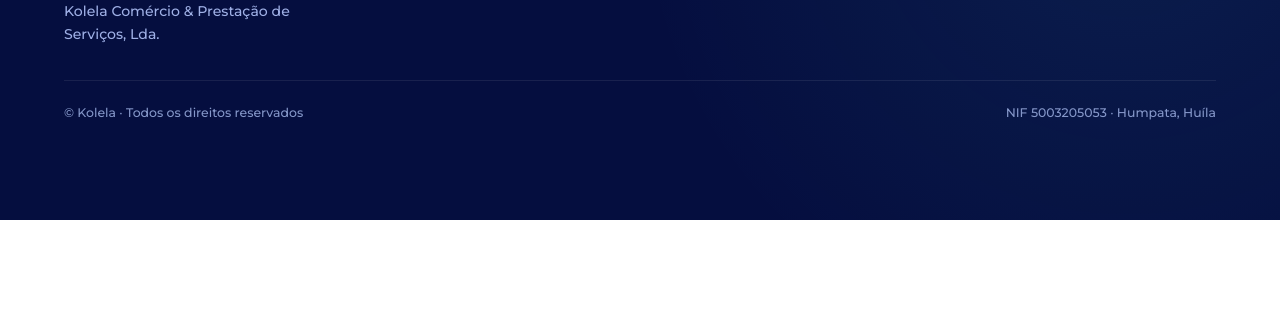
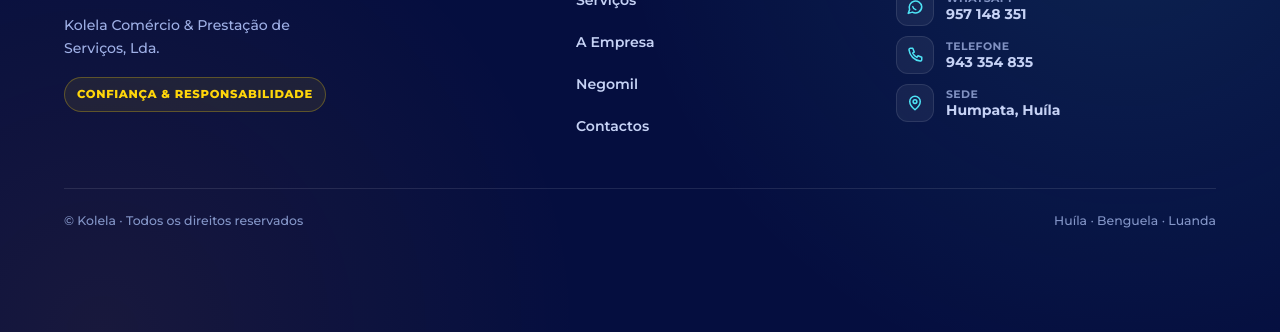
Before and after one commit to Armando98-crypto/Kolela, a plain HTML site: page index.html in a window 1280 px wide. Shown: the part 6958-7290 px from the top of the page. Before the commit the page ends 7178 px from the top, so only its background shows below. Drawn offline with Linux system fonts and the light colour scheme.

Commit message:
Melhora rodape e remove NIF
Rodape com navegacao, contactos diretos e localizacao; NIF removido do texto visivel e do JSON-LD.

```diff
--- a/css/style.css
+++ b/css/style.css
@@ -1867,41 +1867,58 @@ textarea[aria-invalid="true"] {
 }
 
 footer {
+  position: relative;
   background:
-    radial-gradient(circle at 88% 0%, rgba(77, 227, 245, 0.08), transparent 42%),
+    radial-gradient(circle at 88% 0%, rgba(77, 227, 245, 0.1), transparent 42%),
+    radial-gradient(circle at 8% 100%, rgba(247, 147, 30, 0.08), transparent 38%),
     var(--blue-night);
   color: #9fb0e6;
   font-size: 0.88rem;
-  padding: 54px 0 96px;
-}
-
-.footer-grid {
-  display: grid;
-  grid-template-columns: minmax(0, 1.2fr) minmax(0, 1fr) auto;
-  gap: 28px;
-  align-items: center;
-}
-
-.footer-brand p {
-  margin: 10px 0 0;
-  max-width: 30ch;
-}
-
-.footer-legal {
-  grid-column: 1 / -1;
-  display: flex;
-  flex-wrap: wrap;
-  justify-content: space-between;
-  gap: 6px 24px;
-  margin-top: 6px;
-  padding-top: 22px;
-  border-top: 1px solid rgba(255, 255, 255, 0.08);
-  font-size: 0.78rem;
-  color: #8496c8;
-}
-
-.footer-legal p {
-  margin: 0;
+  padding: 64px 0 100px;
+}
+
+footer::before {
+  content: "";
+  position: absolute;
+  inset: 0 0 auto;
+  height: 3px;
+  background: linear-gradient(90deg, var(--blue-primary), var(--cyan) 45%, var(--yellow));
+}
+
+.footer-main {
+  display: grid;
+  grid-template-columns: minmax(0, 1.4fr) minmax(0, 0.8fr) minmax(0, 1fr);
+  gap: clamp(28px, 5vw, 64px);
+  align-items: start;
+}
+
+.footer-company {
+  margin: 14px 0 0;
+  max-width: 28ch;
+  line-height: 1.6;
+}
+
+.footer-slogan {
+  display: inline-block;
+  margin: 18px 0 0;
+  padding: 7px 12px;
+  border-radius: var(--radius-pill);
+  border: 1px solid rgba(255, 214, 10, 0.28);
+  background: rgba(255, 214, 10, 0.08);
+  color: var(--yellow);
+  font-size: 0.72rem;
+  font-weight: 800;
+  letter-spacing: 0.06em;
+  text-transform: uppercase;
+}
+
+.footer-title {
+  margin: 6px 0 14px;
+  color: var(--white);
+  font-size: 0.76rem;
+  font-weight: 800;
+  letter-spacing: 0.1em;
+  text-transform: uppercase;
 }
 
 .fl {
@@ -1924,26 +1941,100 @@ footer {
 
 .footer-nav {
   display: flex;
-  flex-wrap: wrap;
-  gap: 16px 22px;
+  flex-direction: column;
+  align-items: flex-start;
+  gap: 2px;
 }
 
 .footer-nav a {
+  position: relative;
+  min-height: 40px;
+  display: inline-flex;
+  align-items: center;
+  padding: 0;
+  text-decoration: none;
+  color: #c6d2f5;
+  font-weight: 600;
+  transition: color 0.2s ease, padding-left 0.2s var(--ease);
+}
+
+.footer-nav a::before {
+  content: "";
+  position: absolute;
+  left: 0;
+  top: 50%;
+  width: 0;
+  height: 2px;
+  border-radius: 2px;
+  background: var(--yellow);
+  transform: translateY(-50%);
+  transition: width 0.2s var(--ease);
+}
+
+.footer-nav a:hover {
+  color: var(--yellow);
+  padding-left: 14px;
+}
+
+.footer-nav a:hover::before {
+  width: 9px;
+}
+
+.footer-contact {
+  display: grid;
+  gap: 10px;
+}
+
+.footer-contact-item {
+  display: flex;
+  align-items: center;
+  gap: 12px;
+  margin: 0;
+  color: #c6d2f5;
   text-decoration: none;
   font-weight: 700;
-  min-height: 44px;
-  display: inline-flex;
-  align-items: center;
-}
-
-.footer-nav a:hover {
+  line-height: 1.35;
+  transition: color 0.2s ease;
+}
+
+a.footer-contact-item:hover {
   color: var(--yellow);
 }
 
-.footer-slogan {
+.footer-contact-item svg {
+  flex: 0 0 auto;
+  width: 38px;
+  height: 38px;
+  padding: 9px;
+  border-radius: 12px;
+  border: 1px solid rgba(255, 255, 255, 0.1);
+  background: rgba(255, 255, 255, 0.06);
+  color: var(--cyan);
+}
+
+.footer-contact-item small {
+  display: block;
+  color: #8192c2;
+  font-size: 0.68rem;
+  font-weight: 700;
+  letter-spacing: 0.04em;
+  text-transform: uppercase;
+}
+
+.footer-bottom {
+  display: flex;
+  flex-wrap: wrap;
+  justify-content: space-between;
+  gap: 8px 24px;
+  margin-top: 42px;
+  padding-top: 22px;
+  border-top: 1px solid rgba(255, 255, 255, 0.1);
+  font-size: 0.78rem;
+  color: #8496c8;
+}
+
+.footer-bottom p {
   margin: 0;
-  font-weight: 800;
-  color: var(--yellow);
 }
 
 .wa {
@@ -2302,7 +2393,7 @@ footer {
   .hero-grid,
   .product-grid,
   .contacto-grid,
-  .footer-grid {
+  .footer-main {
     grid-template-columns: 1fr;
   }
 
@@ -2369,9 +2460,6 @@ footer {
     min-width: 160px;
   }
 
-  .footer-slogan {
-    justify-self: start;
-  }
 }
 
 @media (max-width: 640px) {
--- a/index.html
+++ b/index.html
@@ -41,7 +41,6 @@
     "description": "Software de faturação eletrónica, assistência técnica, saneamento básico e serviços gráficos.",
     "url": "https://kolela.netlify.app/",
     "telephone": ["+244943354835", "+244957148351"],
-    "taxID": "5003205053",
     "slogan": "Confiança e responsabilidade",
     "image": "https://kolela.netlify.app/images/og-image.png",
     "logo": "https://kolela.netlify.app/images/logo.png?v=4",
@@ -505,22 +504,41 @@
   </main>
 
   <footer>
-    <div class="wrap footer-grid">
+    <div class="wrap footer-main">
       <div class="footer-brand">
         <span class="fl"><img src="images/logo.png?v=4" width="600" height="124" alt="Kolela" loading="lazy" decoding="async"></span>
-        <p>Kolela Comércio &amp; Prestação de Serviços, Lda.</p>
+        <p class="footer-company">Kolela Comércio &amp; Prestação de Serviços, Lda.</p>
+        <p class="footer-slogan">Confiança &amp; Responsabilidade</p>
       </div>
+
       <nav class="footer-nav" aria-label="Rodapé">
+        <h2 class="footer-title">Navegação</h2>
         <a href="#areas">Serviços</a>
         <a href="#empresa">A Empresa</a>
         <a href="#software">Negomil</a>
         <a href="#contacto">Contactos</a>
       </nav>
-      <p class="footer-slogan">Confiança &amp; Responsabilidade</p>
-      <div class="footer-legal">
-        <p>© Kolela · Todos os direitos reservados</p>
-        <p>NIF 5003205053 · Humpata, Huíla</p>
+
+      <div class="footer-contact">
+        <h2 class="footer-title">Contacto</h2>
+        <a class="footer-contact-item" href="https://wa.me/244957148351?text=Ol%C3%A1%2C%20vim%20pelo%20site%20da%20Kolela." target="_blank" rel="noopener noreferrer">
+          <svg viewBox="0 0 24 24" fill="none" stroke="currentColor" stroke-width="2" stroke-linecap="round" stroke-linejoin="round" aria-hidden="true"><path d="M21 11.5a8.4 8.4 0 0 1-12.5 7.3L3 20.5l1.8-5A8.4 8.4 0 1 1 21 11.5Z"/><path d="M9 11.5c.4 2 2 3.6 4 4"/></svg>
+          <span><small>WhatsApp</small>957 148 351</span>
+        </a>
+        <a class="footer-contact-item" href="tel:+244943354835">
+          <svg viewBox="0 0 24 24" fill="none" stroke="currentColor" stroke-width="2" stroke-linecap="round" stroke-linejoin="round" aria-hidden="true"><path d="M6 3h3l2 5-2.2 1.4a12 12 0 0 0 5.8 5.8L16 13l5 2v3a2 2 0 0 1-2.2 2A17 17 0 0 1 4 5.2 2 2 0 0 1 6 3Z"/></svg>
+          <span><small>Telefone</small>943 354 835</span>
+        </a>
+        <p class="footer-contact-item">
+          <svg viewBox="0 0 24 24" fill="none" stroke="currentColor" stroke-width="2" stroke-linecap="round" stroke-linejoin="round" aria-hidden="true"><path d="M12 21s7-5.5 7-11a7 7 0 1 0-14 0c0 5.5 7 11 7 11Z"/><circle cx="12" cy="10" r="2.5"/></svg>
+          <span><small>Sede</small>Humpata, Huíla</span>
+        </p>
       </div>
+    </div>
+
+    <div class="wrap footer-bottom">
+      <p>© Kolela · Todos os direitos reservados</p>
+      <p>Huíla · Benguela · Luanda</p>
     </div>
   </footer>
 
```
